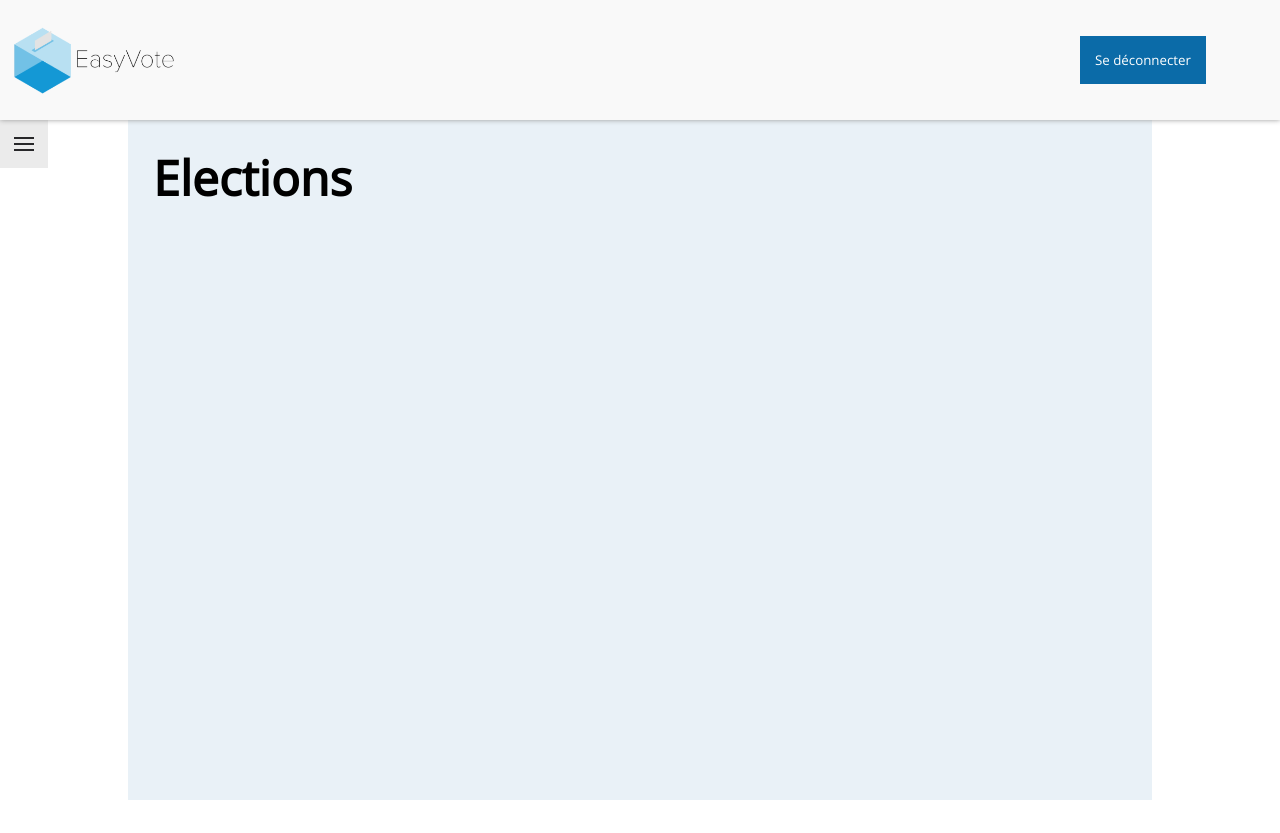
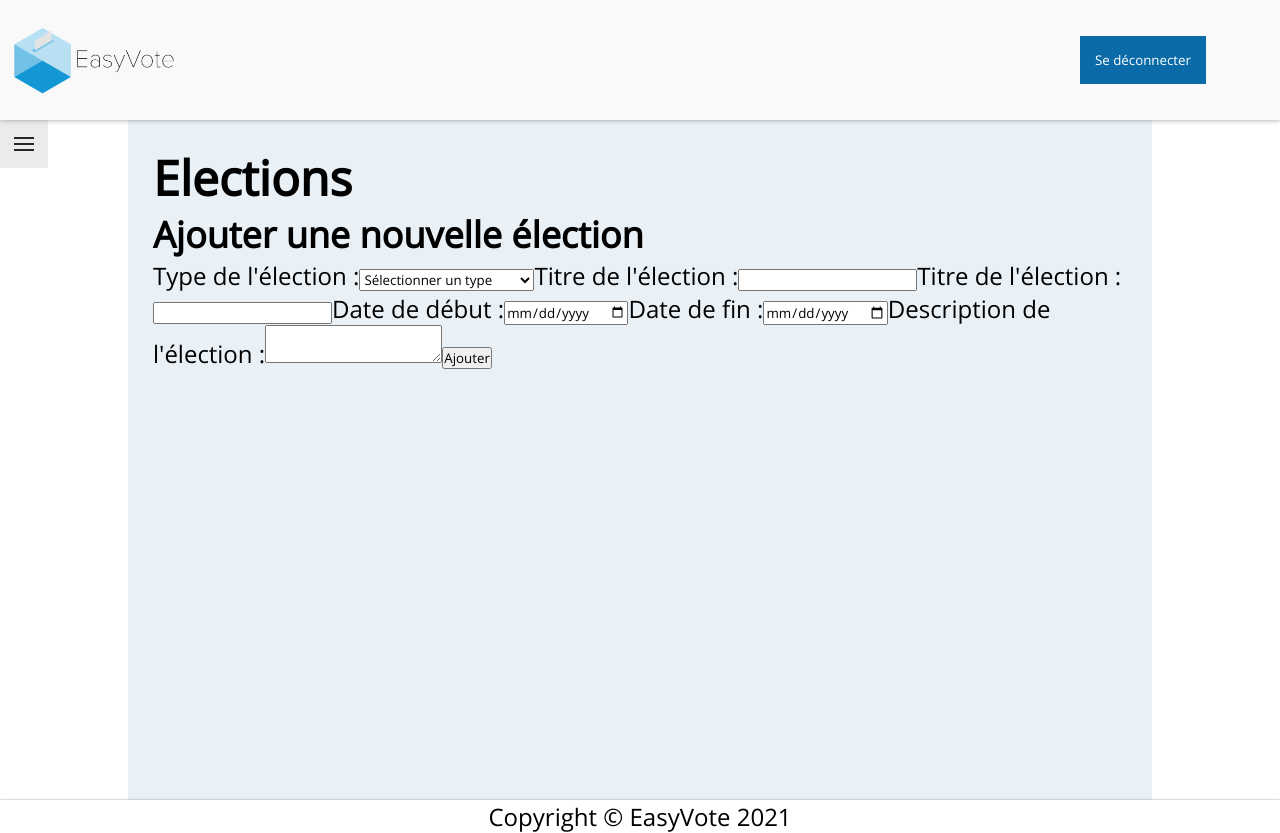
Before and after one commit to emkyu404/EasyVote, a React (Create React App) app in the folder client/: page /elections in a window 1280 px wide. Before the commit the page ends 800 px from the top, so only its background shows below. Built offline with nearby package versions, Linux system fonts and the light colour scheme.

Commit message:
footer + début addElection

```diff
--- a/client/src/App.js
+++ b/client/src/App.js
@@ -6,6 +6,7 @@ import Home from './components/Home'
 import Elections from './components/Elections'
 import Profil from './components/Profil'
 import Login from './components/LoginUser'
+import Footer from './components/Footer'
 import { Sling as Hamburger } from 'hamburger-react'
 import ClickAwayListener from '@material-ui/core/ClickAwayListener'
 import {BrowserRouter as Router, Switch, Route, Link} from "react-router-dom";
@@ -65,6 +66,8 @@ function App() {
     });
   };
 
+
+
   return (
     <div className="App">
 
@@ -110,6 +113,7 @@ function App() {
                   </Route>
             </Switch>
           </div>
+          <Footer />
         </Router>
     </div>
   );
--- /dev/null
+++ b/client/src/components/AddElection.js
@@ -0,0 +1,60 @@
+import { useState } from 'react'
+
+const AddElection = () => {
+
+    const [electionType, setElectionType] = useState("")
+
+    const handleChange = (e) => {
+        if(electionType !== "null") {
+            setElectionType(e.target.value)
+        }
+    }
+
+    const handleSubmit = (e) => {
+        e.preventDefault()
+        console.log(electionType)
+    }
+
+    return (
+        <form onSubmit={handleSubmit}>
+            <h2>Ajouter une nouvelle élection</h2>
+
+            <label className="add-election-label" style={addElectionLabel}>Type de l'élection :
+                <select id="electionType" value={electionType.value} defaultValue={"null"} onChange={handleChange}>
+                    <option value="">Sélectionner un type</option>
+                    <option value="election_nationale">Election nationale</option>
+                    <option value="election_regionale">Election régionale</option>
+                    <option value="election_departementale">Election départementale</option>
+                    <option value="election_municipale">Election municipale</option>
+                </select>
+            </label>
+
+            {/* if elections */}
+            <label className="add-election-label" style={addElectionLabel}>Titre de l'élection :
+                <input type="text" required />
+            </label>
+
+            <label className="add-election-label" style={addElectionLabel}>Titre de l'élection :
+                <input type="text" required />
+            </label>
+
+            <label className="add-election-label" style={addElectionLabel}>Date de début :
+                <input type="date" required />
+            </label>
+
+            <label className="add-election-label" style={addElectionLabel}>Date de fin :
+                <input type="date" required />
+            </label>
+
+            <label className="add-election-label" style={addElectionLabel}>Description de l'élection :
+                <textarea type="text" required></textarea>
+            </label>
+
+            <input type="submit" value="Ajouter" />
+        </form>
+    )
+}
+
+const addElectionLabel = {}
+
+export default AddElection
--- a/client/src/components/Elections.js
+++ b/client/src/components/Elections.js
@@ -1,9 +1,11 @@
-import React from 'react'
+import AddElection from "./AddElection"
 
 const Elections = () => {
     return (
         <div>
             <h1> Elections </h1>
+
+            <AddElection />
         </div>
     )
 }
--- /dev/null
+++ b/client/src/components/Footer.js
@@ -0,0 +1,16 @@
+const Footer = () => {
+    return (
+        <footer style={footerStyle}>
+            <p>Copyright &copy; EasyVote 2021</p>
+        </footer>
+    )
+}
+
+const footerStyle = {
+    textAlign: "center",
+    zIndex: '1000',
+    backgroundColor: "white",
+    boxShadow: "0 0 2px 0 #999",
+}
+
+export default Footer
```
